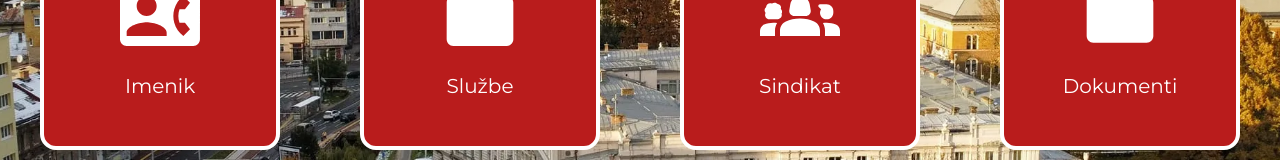
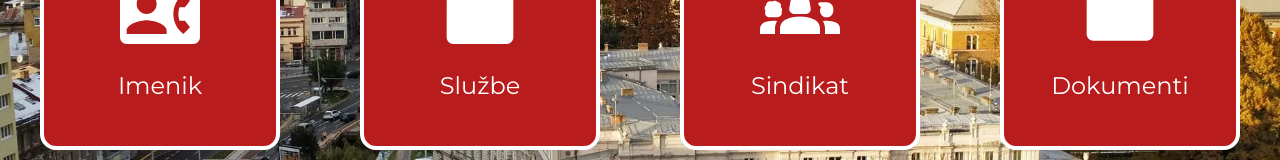
Before and after one commit to Shegara/Intranet-Centar-Municipality, a Next.js app in the folder client/: page / in a window 1280 px wide. Shown: the part 428-588 px from the top of the page. Built offline with nearby package versions, Linux system fonts and the light colour scheme.

Commit message:
style: visual improvements to the main component

```diff
--- a/client/app/components/main.tsx
+++ b/client/app/components/main.tsx
@@ -24,7 +24,7 @@ const Main: React.FC = () => {
             cursor-pointer text-white"
           >
             <ContactPhoneIcon style={{ fontSize: 80, color: "white" }} />
-            <span className="mt-4 text-xl">Imenik</span>
+            <span className="mt-4 text-xl sm:text-2xl">Imenik</span>
           </a>
           <a
             href="/pages/sluzbe"
@@ -35,7 +35,7 @@ const Main: React.FC = () => {
             cursor-pointer text-white"
           >
             <WorkIcon style={{ fontSize: 80, color: "white" }} />
-            <span className="mt-4 text-xl">Službe</span>
+            <span className="mt-4 text-xl sm:text-2xl">Službe</span>
           </a>
           <a
             href="/pages/sindikat"
@@ -46,7 +46,7 @@ const Main: React.FC = () => {
             cursor-pointer text-white"
           >
             <Groups2Icon style={{ fontSize: 80, color: "white" }} />
-            <span className="mt-4 text-xl">Sindikat</span>
+            <span className="mt-4 text-xl sm:text-2xl">Sindikat</span>
           </a>
           <a
             href="/pages/dokumenti"
@@ -57,7 +57,7 @@ const Main: React.FC = () => {
             cursor-pointer text-white"
           >
             <FolderIcon style={{ fontSize: 80, color: "white" }} />
-            <span className="mt-4 text-xl">Dokumenti</span>
+            <span className="mt-4 text-xl sm:text-2xl">Dokumenti</span>
           </a>
         </div>
       </div>
```
